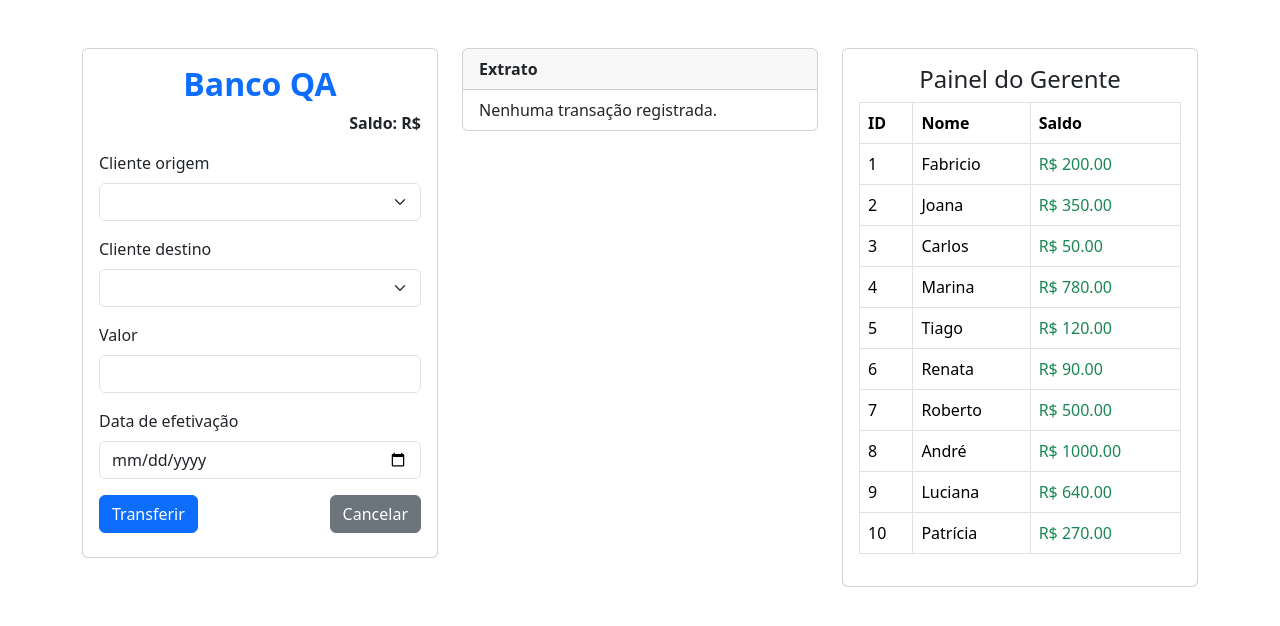
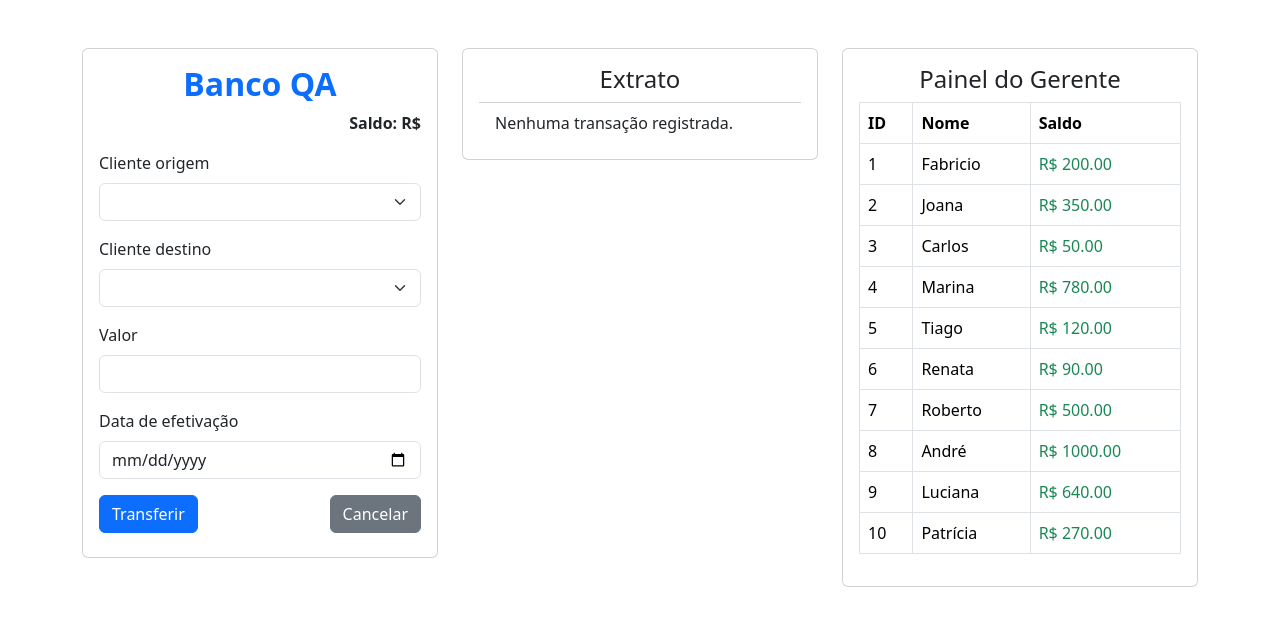
Before and after one commit to bioadsl/banco-qa, a website: page frontend/index.html in a window 1280 px wide. Drawn offline with nearby package versions, Linux system fonts and the light colour scheme.

Commit message:
ajuste no metodo mostrarMensagem

```diff
--- a/frontend/index.html
+++ b/frontend/index.html
@@ -51,10 +51,8 @@
 
 	<!-- Coluna 2: Extrato -->
 	<div class="col-md-4">
-	  <div class="card mb-4">
-		<div class="card-header">
-		  <strong>Extrato</strong>
-		</div>
+	  <div class="card p-3 mb-4">
+		<h4 class="text-center">Extrato</h4>
 		<ul class="list-group list-group-flush">
 		  <li class="list-group-item" ng-repeat="t in extrato">
 			{{ t.data }} - {{ t.remetente }} transferiu R$ {{ t.valor.toFixed(2) }} para {{ t.destino }}
@@ -65,6 +63,7 @@
 		</ul>
 	  </div>
 	</div>
+
 
       <!-- Coluna 3: Painel do Gerente -->
       <div class="col-md-4">
--- a/frontend/js/script.js
+++ b/frontend/js/script.js
@@ -83,9 +83,11 @@ app.controller('BancoController', function($scope) {
   };
 
 	function mostrarMensagem(texto, sucesso = true) {
+	  $scope.$applyAsync(() => {
 		$scope.mensagem = {
 		  texto: texto,
 		  classe: sucesso ? 'alert-success' : 'alert-danger'
 		};
+	  });
 	}
 });
```
Also changed, not shown: cypress/e2e/transferencia.cy.js (+1 -1 lines). Lines whose indentation alone changed are shown as unchanged.
